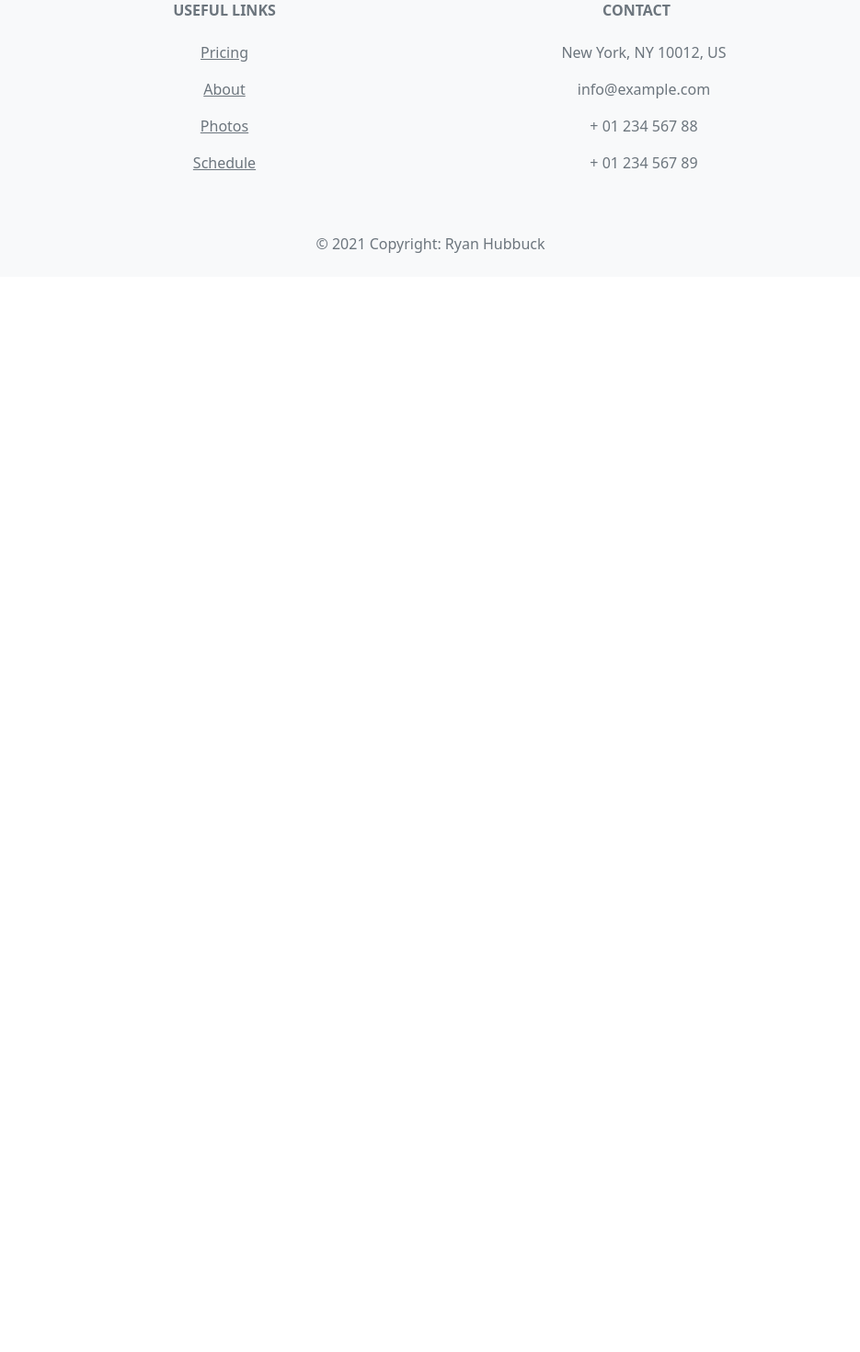
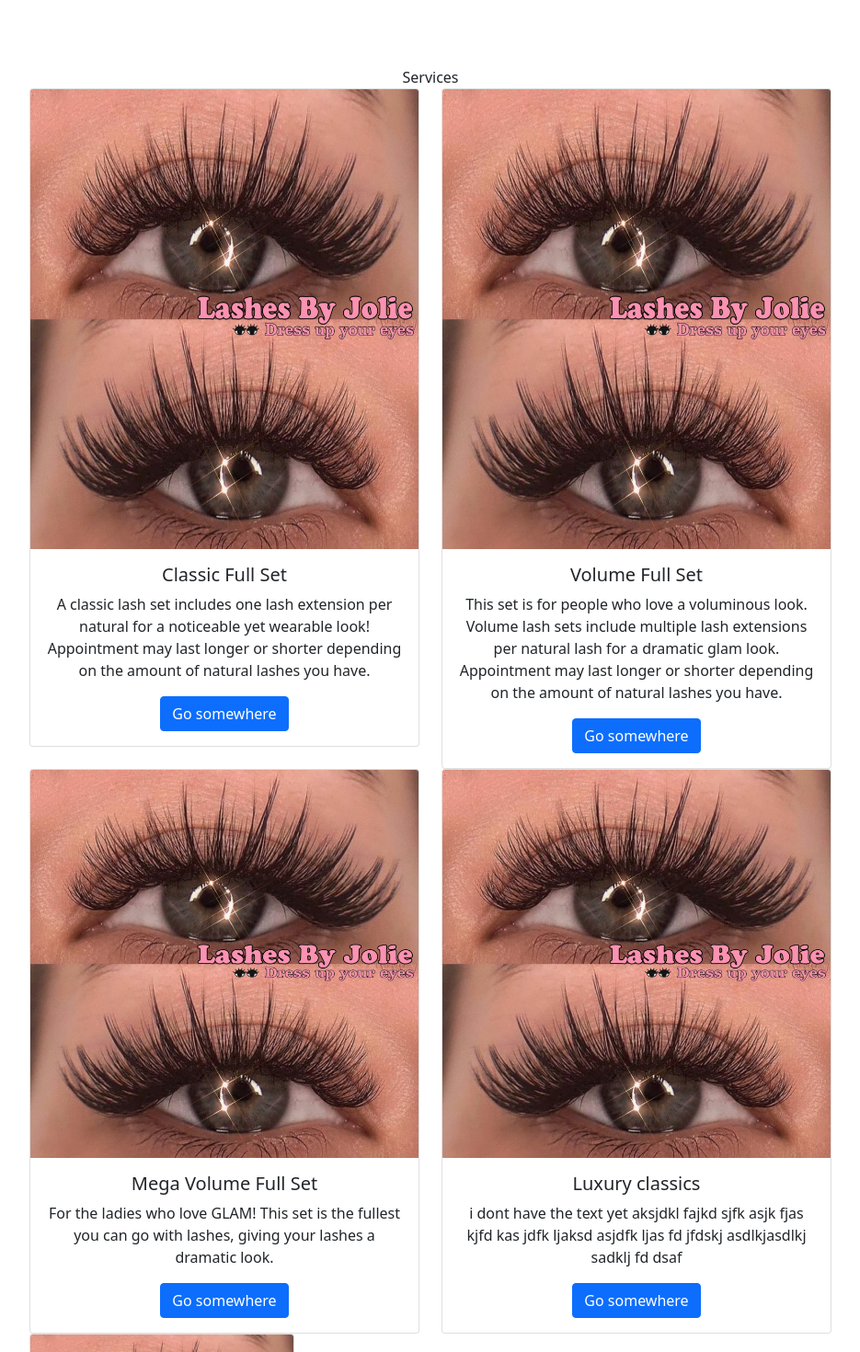
Before and after one commit to rhubbuck/react-lashes-website, a React (Create React App) app in the folder react-lashes-website/: page / in a window 1280 px wide. Shown: the part 1560-3030 px from the top of the page at 92% size, without its empty margins (172-1107 px from the left). Before the commit the page ends 1861 px from the top, so only its background shows below. Built offline with nearby package versions, Linux system fonts and the light colour scheme.

Commit message:
services grid

```diff
--- a/react-lashes-website/src/App.js
+++ b/react-lashes-website/src/App.js
@@ -4,6 +4,7 @@ import Hero from './Hero';
 import Navbar from './Nav';
 import About from './About';
 import Footer from './Footer';
+import Services from './Services';
 
 function App() {
   return (
@@ -11,6 +12,7 @@ function App() {
       <Navbar />
        <Hero />
        <About />
+       <Services />
        <Footer />
     </div>
   );
--- a/react-lashes-website/src/Footer.js
+++ b/react-lashes-website/src/Footer.js
@@ -74,20 +74,20 @@ const Footer = () => {
           <h6 class="text-uppercase fw-bold mb-4">
             Contact
           </h6>
-          <p><i class="fas fa-home me-3"></i> New York, NY 10012, US</p>
+          <p><i class="fas fa-home me-3"></i> 222 road Gadsden, AL 11111</p>
           <p>
             <i class="fas fa-envelope me-3"></i>
             info@example.com
           </p>
-          <p><i class="fas fa-phone me-3"></i> + 01 234 567 88</p>
-          <p><i class="fas fa-print me-3"></i> + 01 234 567 89</p>
+          <p><i class="fas fa-phone me-3"></i>(222)222-2222</p>
+          <p><i class="fas fa-print me-3"></i>Hours: </p>
         </div>
 
       </div>
       </div>
   </section>
  <div class="text-center p-4" >
-    © 2021 Copyright:
+    © 2021:
     Ryan Hubbuck
   </div>
 
--- /dev/null
+++ b/react-lashes-website/src/Services.css
@@ -0,0 +1,7 @@
+.services-wrapper {
+  margin: 12rem;
+}
+
+.card-image {
+  height: 500px;
+}
--- /dev/null
+++ b/react-lashes-website/src/Services.js
@@ -0,0 +1,84 @@
+import React from 'react';
+import './Services.css';
+import { Container} from 'react-bootstrap';
+import { Card, CardImg, Button, Row, Col } from 'react-bootstrap';
+import Lash from './Images/lash-filler-pic.jpeg';
+
+const Services = () => {
+  return (
+    <div className='services-wrapper'>Services
+        <Container className='services-grid'>
+            <Row>
+                <Col >
+                    <Card>
+                        <CardImg className='card-image' variant="top" src={Lash} />
+                        <Card.Body>
+                            <Card.Title>Classic Full Set</Card.Title>
+                            <Card.Text>
+                            A classic lash set includes one lash extension per natural for a noticeable yet wearable look!
+                            Appointment may last longer or shorter depending on the amount of natural lashes you have.
+                            </Card.Text>
+                            <Button variant="primary">Go somewhere</Button>
+                        </Card.Body>
+                    </Card>
+                    </Col>
+                    <Col>
+                    <Card >
+                        <CardImg className='card-image' variant="top" src={Lash} />
+                        <Card.Body>
+                            <Card.Title>Volume Full Set</Card.Title>
+                            <Card.Text>
+                            This set is for people who love a voluminous look. Volume lash sets include multiple lash extensions
+                            per natural lash for a dramatic glam look. Appointment may last longer or shorter depending
+                            on the amount of natural lashes you have.
+                            </Card.Text>
+                            <Button variant="primary">Go somewhere</Button>
+                        </Card.Body>
+                    </Card>
+                </Col>
+            </Row>
+            <Row>
+            <Col>
+            <Card>
+                <CardImg variant="top" src={Lash} />
+                <Card.Body>
+                    <Card.Title>Mega Volume Full Set</Card.Title>
+                    <Card.Text>
+                    For the ladies who love GLAM! This set is the fullest you can go with lashes,
+                    giving your lashes a dramatic look.
+                    </Card.Text>
+                    <Button variant="primary">Go somewhere</Button>
+                </Card.Body>
+            </Card>
+            </Col>
+            <Col>
+            <Card>
+                <CardImg variant="top" src={Lash} />
+                <Card.Body>
+                    <Card.Title>Luxury classics</Card.Title>
+                    <Card.Text>
+                    i dont have the text yet aksjdkl fajkd sjfk asjk fjas kjfd kas jdfk
+                    ljaksd asjdfk ljas fd jfdskj asdlkjasdlkj sadklj fd dsaf
+                    </Card.Text>
+                    <Button variant="primary">Go somewhere</Button>
+                </Card.Body>
+            </Card>
+            </Col>
+            </Row>
+            <Card style={{ width: '18rem' }}>
+                <CardImg variant="top" src={Lash} />
+                <Card.Body>
+                    <Card.Title>Hybrid Lashes</Card.Title>
+                    <Card.Text>
+                    Hybrid lashes is a combination of volume and classic lashes.
+                    Choosing hybrid lashes is the best of both worlds giving you volume and length.
+                    </Card.Text>
+                    <Button variant="primary">Go somewhere</Button>
+                </Card.Body>
+            </Card>
+        </Container>
+    </div>
+  )
+}
+
+export default Services
```
Also changed, not shown: react-lashes-website/src/Images/lash-filler-pic.jpeg (added).
